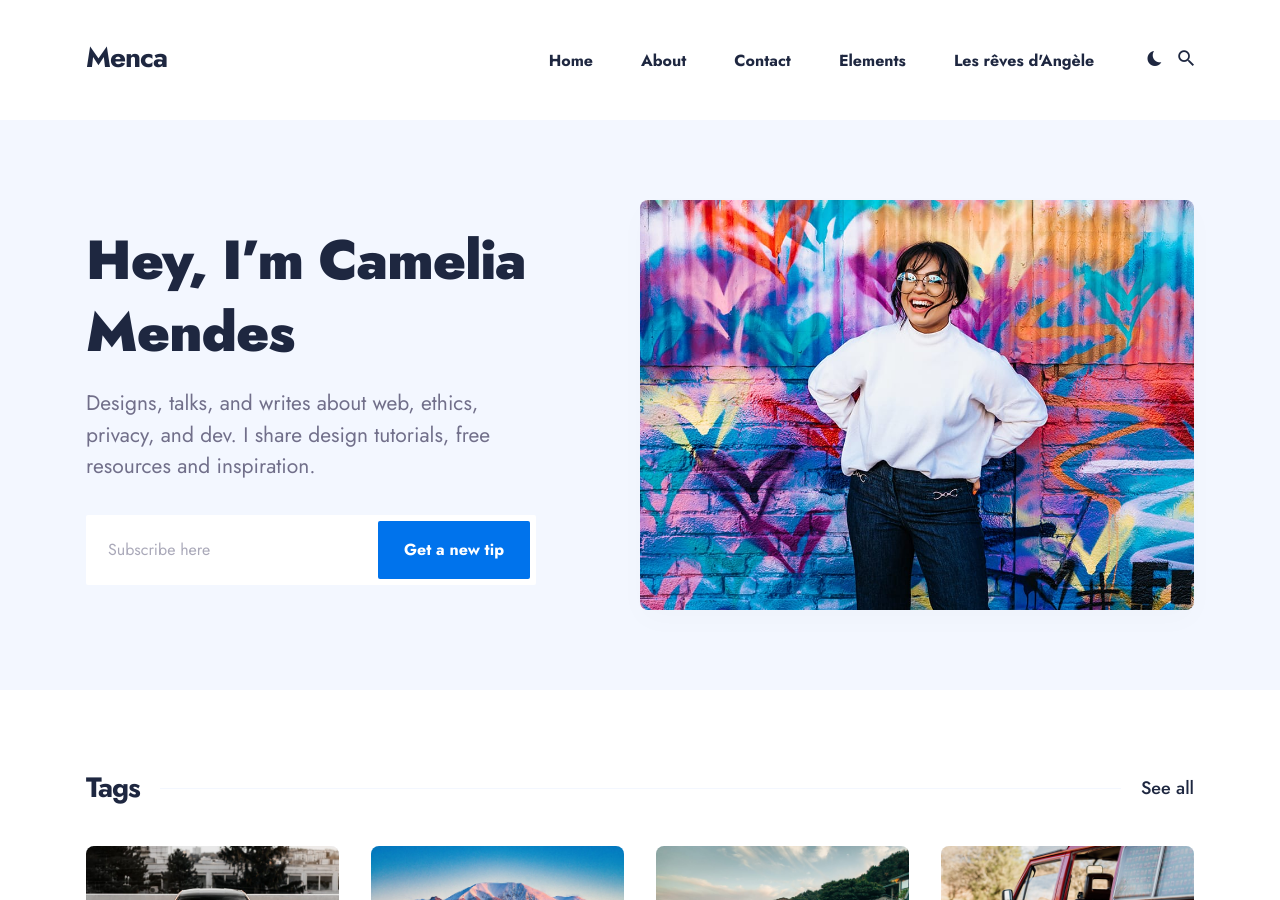
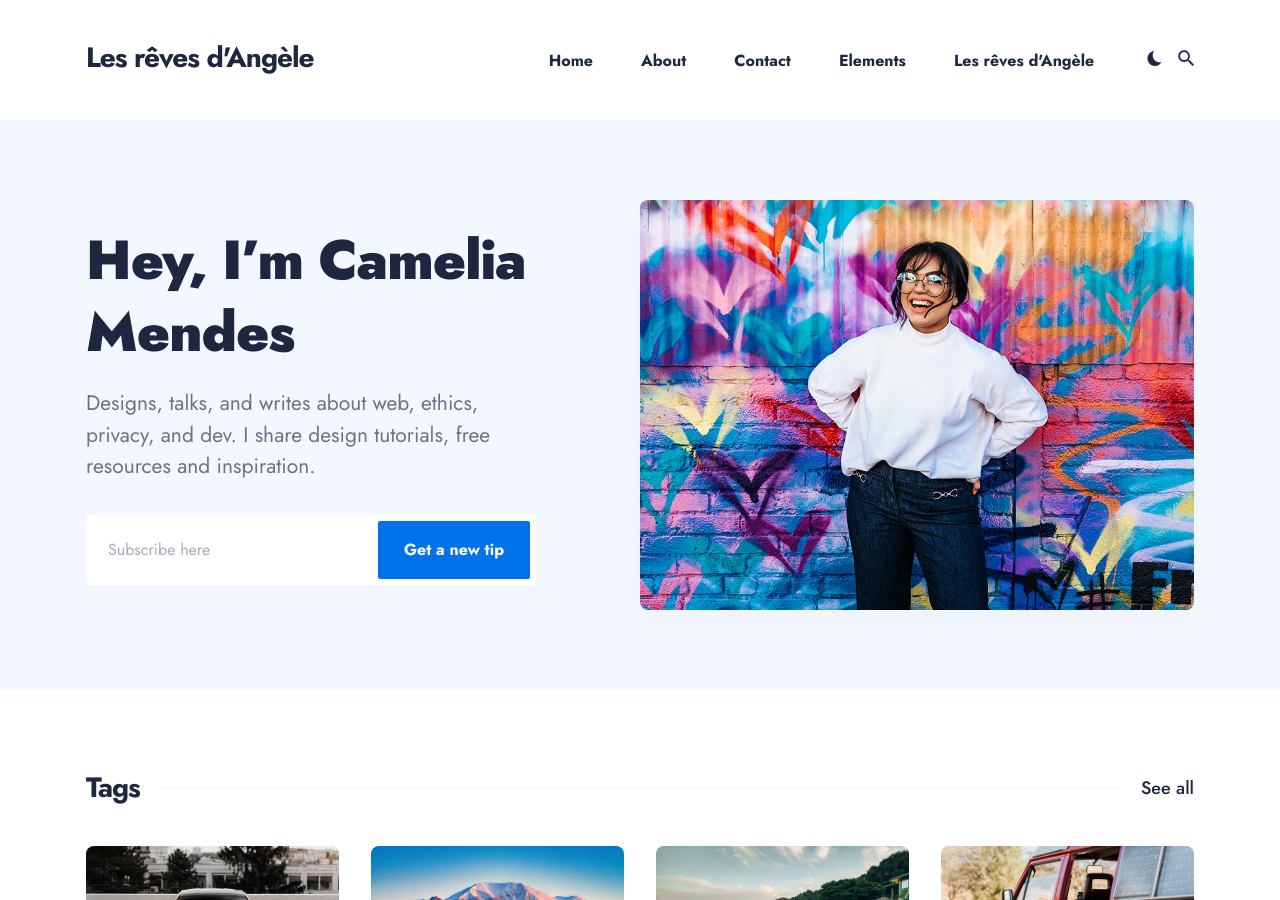
Before and after one commit to slimooo/revesdangele, a Jekyll site: the page built from index copie.html, in a window 1280 px wide and 900 px high. Built offline with Jekyll 4.4.1, drawn with Linux system fonts in a browser that asks for light colours; nearby versions of some CDN libraries; some of the changed text lies outside the part shown.

Commit message:
Update _config.yml

```diff
--- a/_config.yml
+++ b/_config.yml
@@ -1,6 +1,6 @@
 #-------------------------------
 # Site Settings
-title: Menca
+title: "Les rêves d'Angèle"
 logo: # You can add own logo. For example '/images/logo.png'.
 description: Menca personal blogging theme for Jekyll
 baseurl: "https://slimooo.github.io/menca" # the subpath of your site, e.g. /blog
```
